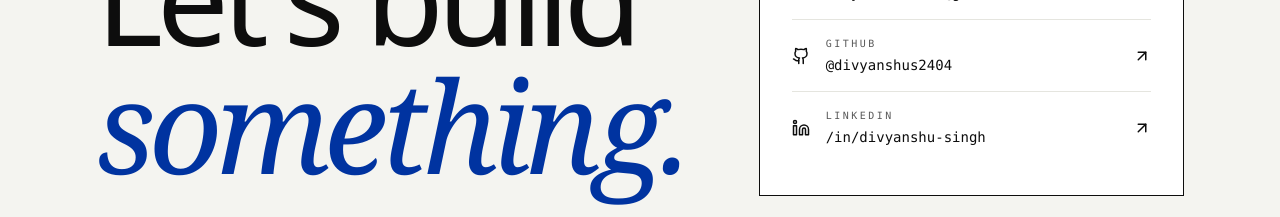
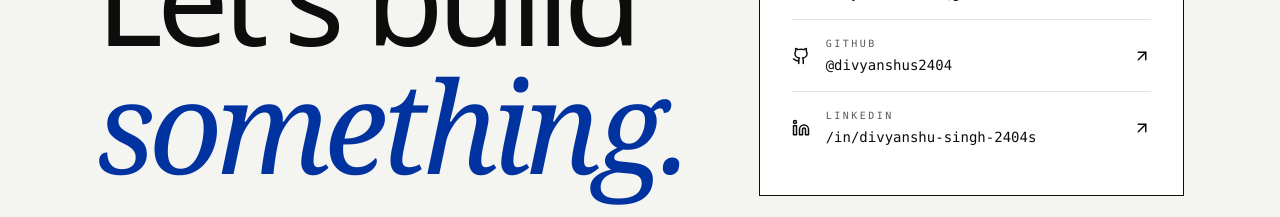
Before and after one commit to divyanshus2404/animated-resume, a React (Vite) app: page / in a window 1280 px wide. Shown: the part 7860-8077 px from the top of the page. Built offline with nearby package versions, Linux system fonts and the light colour scheme.

Commit message:
Update LinkedIn URL

```diff
--- a/src/components/Contact.jsx
+++ b/src/components/Contact.jsx
@@ -7,7 +7,7 @@ import { PROFILE } from "../data/portfolio";
 const SOCIALS = [
   { label: "Email", href: `mailto:${PROFILE.email}`, icon: Mail, value: PROFILE.email },
   { label: "GitHub", href: PROFILE.github, icon: Github, value: "@divyanshus2404" },
-  { label: "LinkedIn", href: PROFILE.linkedin, icon: Linkedin, value: "/in/divyanshu-singh" },
+  { label: "LinkedIn", href: PROFILE.linkedin, icon: Linkedin, value: "/in/divyanshu-singh-2404s" },
 ];
 
 export default function Contact() {
--- a/src/data/portfolio.js
+++ b/src/data/portfolio.js
@@ -7,7 +7,7 @@ export const PROFILE = {
   email: "divyanshus2404@gmail.com",
   phone: "+91 9761601093",
   location: "Noida / Greater Noida, India",
-  linkedin: "https://www.linkedin.com/in/divyanshu-singh",
+  linkedin: "https://www.linkedin.com/in/divyanshu-singh-2404s/",
   github: "https://github.com/divyanshus2404",
   resumeUrl: "https://customer-assets.emergentagent.com/job_baab3931-fc97-4787-a75c-677ea9a31666/artifacts/k05quqdo_Divyanshu_Singh_Resume_AI_v15.docx",
   tagline:
```
